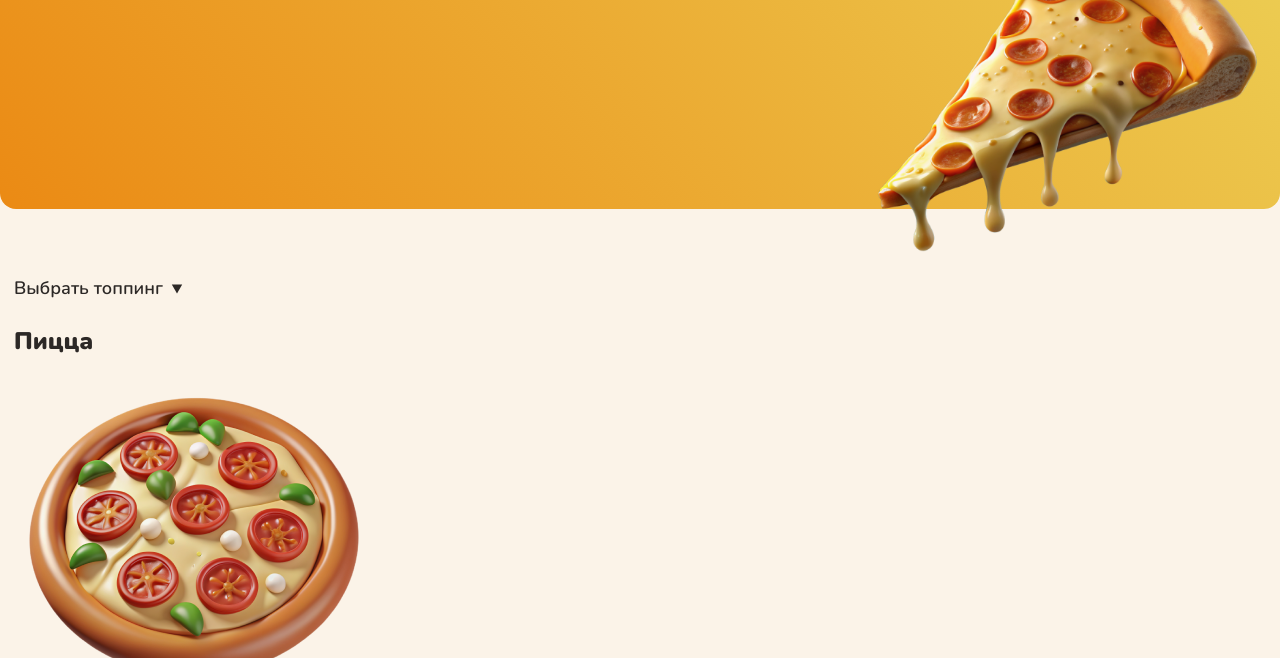
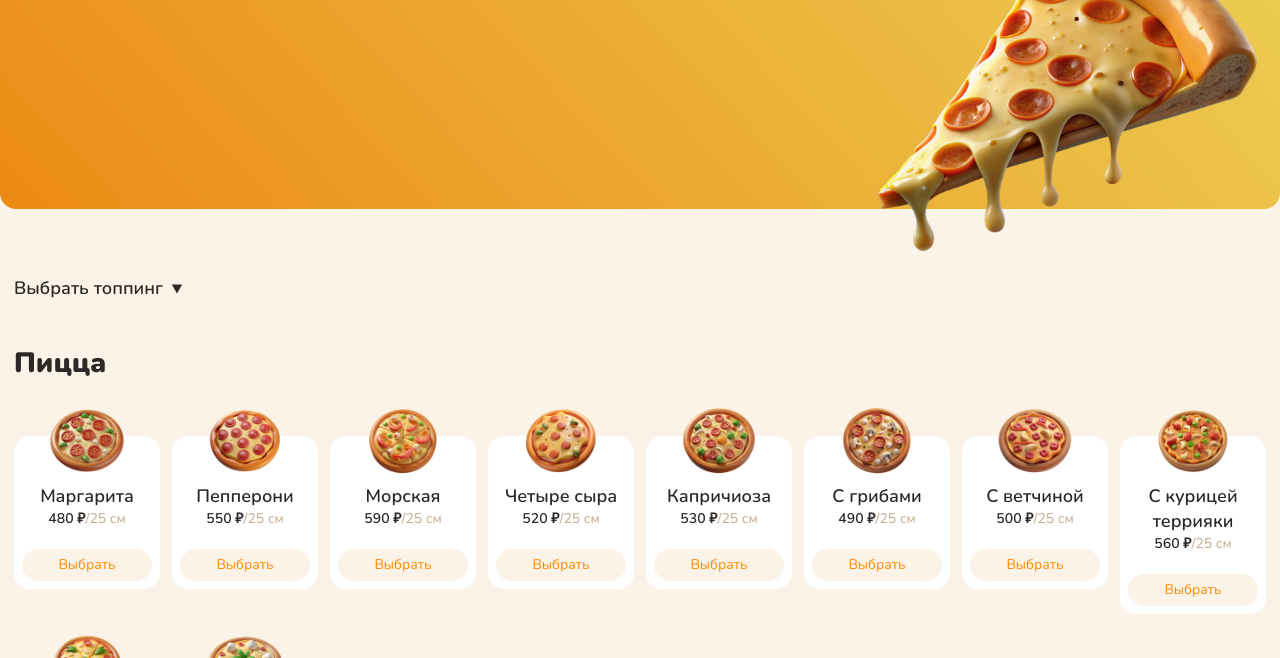
Before and after one commit to mary-ue/GoGoPizza, a plain HTML site: page index.html in a window 1280 px wide. Shown: the part 247-905 px from the top of the page. Drawn offline with Linux system fonts and the light colour scheme.

Commit message:
style pizza section and animate show toppings button

```diff
--- /dev/null
+++ b/css/card.css
@@ -0,0 +1,48 @@
+.card {
+  padding-top: 35px;
+  position: relative;
+}
+
+.card__image {
+  position: absolute;
+  top: 0;
+  left: 50%;
+  transform: translateX(-50%);
+  width: 80px;
+}
+
+.card__content {
+  padding: 48px 8px 8px;
+  background-color: var(--white);
+  border-radius: 16px;
+}
+
+.card__title {
+  font-weight: 600;
+  font-size: 18px;
+  text-align: center;
+  color: var(--dark);
+}
+
+.card__info {
+  margin-bottom: 4px;
+  display: flex;
+  justify-content: center;
+  font-size: 14px;
+  color: var(--beige);
+}
+
+.card__price {
+  margin-bottom: 16px;
+  font-weight: 600;
+  color: var(--dark);
+}
+
+.card__button {
+  width: 100%;
+  padding: 8px 24px;
+  font-size: 14px;
+  color: var(--orange);
+  background-color: var(--light);
+  border-radius: 32px;
+}
--- a/css/index.css
+++ b/css/index.css
@@ -4,3 +4,5 @@
 @import './header.css';
 @import './hero.css';
 @import './toppings.css';
+@import './pizza.css';
+@import './card.css';
--- /dev/null
+++ b/css/pizza.css
@@ -0,0 +1,19 @@
+.pizza {
+  padding: 24px 0;
+}
+
+.pizza__title {
+  margin-bottom: 24px;
+  font-weight: 900;
+  font-size: 28px;
+  line-height: 1;
+  color: var(--dark);
+}
+
+.pizza__list {
+  display: grid;
+  grid-template-columns: repeat(auto-fit, minmax(140px, 1fr));
+  gap: 12px;
+}
+
+.pizza__item {}
--- a/css/toppings.css
+++ b/css/toppings.css
@@ -28,11 +28,11 @@
 
 .toppings__list {
   display: none;
-  /* display: flex; */
   flex-wrap: wrap;
   gap: 8px;
-
-  /* todo!! */
+  max-height: 0;
+  overflow: hidden;
+  transition: max-height .3s ease;
 }
 
 .toppings__list_show {
--- a/index.html
+++ b/index.html
@@ -7,6 +7,7 @@
   <title>GO GO Pizza - сервис доставки лучшей пиццы в городе</title>
   <link rel="shortcut icon" href="img/pizza-pepperoni.png" type="image/x-icon">
   <link rel="stylesheet" href="css/index.css">
+  <script src="js/index.js" defer></script>
 </head>
 
 <body>
@@ -46,7 +47,8 @@
 
         <button class="toppings__button">
           <span>Выбрать топпинг</span>
-          <svg class="toppings__arrow" width="20" height="21" viewBox="0 0 20 21" fill="none" xmlns="http://www.w3.org/2000/svg">
+          <svg class="toppings__arrow" width="20" height="21" viewBox="0 0 20 21" fill="none"
+            xmlns="http://www.w3.org/2000/svg">
             <path d="M10 15.5L15.1962 6.5H4.80385L10 15.5Z" fill="#2C2826" />
           </svg>
         </button>
@@ -112,6 +114,8 @@
           <li class="pizza__item">
             <article class="card">
               <img class="card__image" src="img/pizza-margherita.png" alt="Маргарита">
+
+              <div class="card__content">
                 <h3 class="card__title">Маргарита</h3>
                 <p class="card__info">
                   <span class="card__price">480 ₽</span>
@@ -119,12 +123,15 @@
                   <span class="card__weight">25 см</span>
                 </p>
                 <button class="card__button">Выбрать</button>
+              </div>
             </article>
           </li>
 
           <li class="pizza__item">
             <article class="card">
               <img class="card__image" src="img/pizza-pepperoni.png " alt="Пепперони">
+
+              <div class="card__content">
                 <h3 class="card__title">Пепперони</h3>
                 <p class="card__info">
                   <span class="card__price">550 ₽</span>
@@ -132,12 +139,15 @@
                   <span class="card__weight">25 см</span>
                 </p>
                 <button class="card__button">Выбрать</button>
+              </div>
             </article>
           </li>
 
           <li class="pizza__item">
             <article class="card">
               <img class="card__image" src="img/pizza-with-shrimps.png" alt="Морская">
+
+              <div class="card__content">
                 <h3 class="card__title">Морская</h3>
                 <p class="card__info">
                   <span class="card__price">590 ₽</span>
@@ -145,12 +155,15 @@
                   <span class="card__weight">25 см</span>
                 </p>
                 <button class="card__button">Выбрать</button>
+              </div>
             </article>
           </li>
 
           <li class="pizza__item">
             <article class="card">
               <img class="card__image" src="img/pizza-only-cheese.png " alt="Четыре сыра">
+
+              <div class="card__content">
               <h3 class="card__title">Четыре сыра</h3>
               <p class="card__info">
                 <span class="card__price">520 ₽</span>
@@ -158,12 +171,15 @@
                 <span class="card__weight">25 см</span>
               </p>
               <button class="card__button">Выбрать</button>
+            </div>
             </article>
           </li>
 
           <li class="pizza__item">
             <article class="card">
               <img class="card__image" src="img/pizza-capricciosa.png" alt="Капричиоза">
+
+              <div class="card__content">
               <h3 class="card__title">Капричиоза</h3>
               <p class="card__info">
                 <span class="card__price">530 ₽</span>
@@ -171,12 +187,15 @@
                 <span class="card__weight">25 см</span>
               </p>
               <button class="card__button">Выбрать</button>
+            </div>
             </article>
           </li>
 
           <li class="pizza__item">
             <article class="card">
               <img class="card__image" src="img/pizza-with-mushrooms.png" alt="С грибами">
+
+              <div class="card__content">
               <h3 class="card__title">С грибами</h3>
               <p class="card__info">
                 <span class="card__price">490 ₽</span>
@@ -184,12 +203,15 @@
                 <span class="card__weight">25 см</span>
               </p>
               <button class="card__button">Выбрать</button>
+            </div>
             </article>
           </li>
 
           <li class="pizza__item">
             <article class="card">
               <img class="card__image" src="img/pizza-with-bacon.png" alt="С ветчиной">
+
+              <div class="card__content">
               <h3 class="card__title">С ветчиной</h3>
               <p class="card__info">
                 <span class="card__price">500 ₽</span>
@@ -197,12 +219,15 @@
                 <span class="card__weight">25 см</span>
               </p>
               <button class="card__button">Выбрать</button>
+            </div>
             </article>
           </li>
 
           <li class="pizza__item">
             <article class="card">
               <img class="card__image" src="img/pizza-with-chicken-terriyaki.png" alt="С курицей террияки">
+
+              <div class="card__content">
               <h3 class="card__title">С курицей террияки</h3>
               <p class="card__info">
                 <span class="card__price">560 ₽</span>
@@ -210,12 +235,15 @@
                 <span class="card__weight">25 см</span>
               </p>
               <button class="card__button">Выбрать</button>
+            </div>
             </article>
           </li>
 
           <li class="pizza__item">
             <article class="card">
               <img class="card__image" src="img/pizza-hawaiana.png" alt="Гавайская">
+
+              <div class="card__content">
               <h3 class="card__title">Гавайская</h3>
               <p class="card__info">
                 <span class="card__price">530 ₽</span>
@@ -223,12 +251,15 @@
                 <span class="card__weight">25 см</span>
               </p>
               <button class="card__button">Выбрать</button>
+            </div>
             </article>
           </li>
 
           <li class="pizza__item">
             <article class="card">
               <img class="card__image" src="img/pizza-napoletana.png" alt="Неаполитана">
+
+              <div class="card__content">
               <h3 class="card__title">Неаполитана</h3>
               <p class="card__info">
                 <span class="card__price">550 ₽</span>
@@ -236,6 +267,7 @@
                 <span class="card__weight">25 см</span>
               </p>
               <button class="card__button">Выбрать</button>
+            </div>
             </article>
           </li>
         </ul>
--- /dev/null
+++ b/js/index.js
@@ -0,0 +1,18 @@
+const toppingsButton = document.querySelector('.toppings__button');
+const toppingsList = document.querySelector('.toppings__list');
+
+toppingsButton.addEventListener('click', () => {
+  if (!toppingsList.classList.contains('toppings__list_show')) {
+    toppingsList.classList.add('toppings__list_show');
+    toppingsButton.classList.add('toppings__button_active');
+
+    toppingsList.style.maxHeight = toppingsList.scrollHeight + 'px';
+  } else {
+    toppingsButton.classList.remove('toppings__button_active');
+    toppingsList.style.maxHeight = null;
+
+    setTimeout(() => {
+      toppingsList.classList.remove('toppings__list_show');
+    }, 300);
+  }
+});
```
Lines whose indentation alone changed are shown as unchanged.
